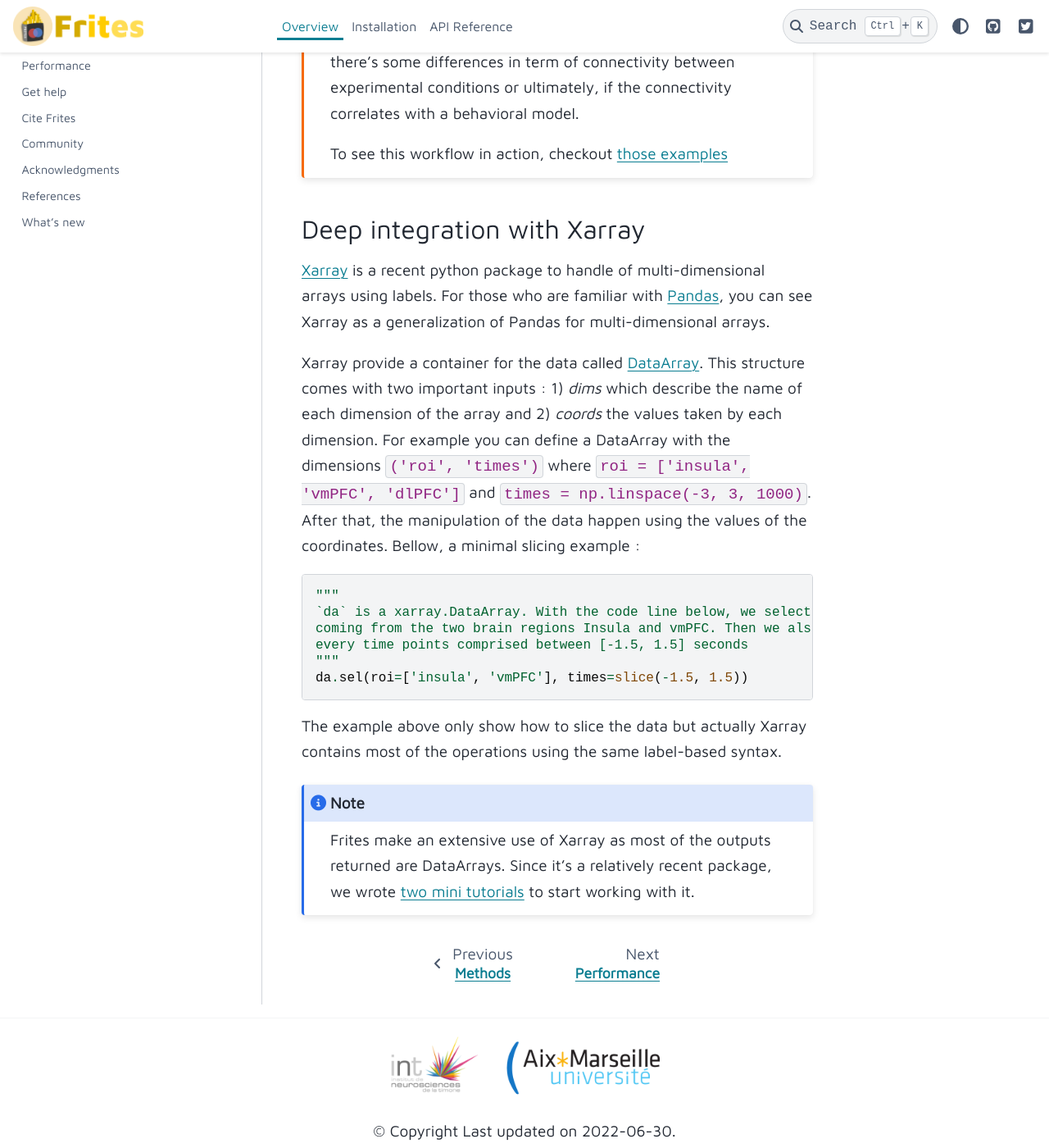
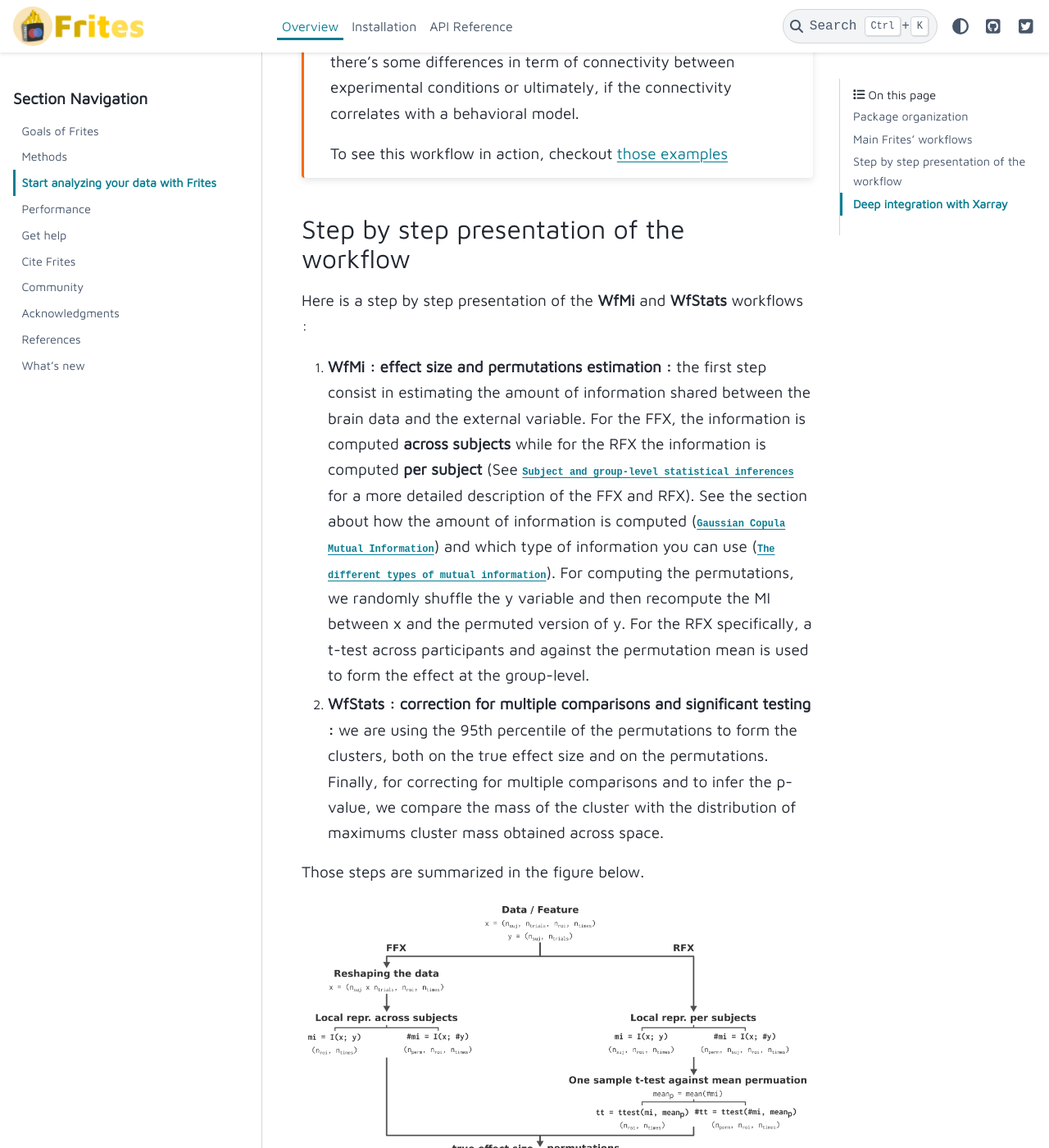
Before and after one commit to brainets/frites, a Sphinx documentation site: the page built from docs/source/overview/ovw_frites.rst, in a window 1280 px wide and 1400 px high, scrolled down 2347 px. Shown: the whole window at 82% size. Built offline with Sphinx 7.4.7 and the PyData theme 0.15.4, drawn with Linux system fonts in a browser that asks for light colours; pages that are not in the unit, such as notebooks, are missing from menus; cross-references to code outside the pages are shown as plain code; some of the changed text lies outside the part shown.

Commit message:
Step by step description of the workflows

```diff
--- a/docs/source/overview/ovw_frites.rst
+++ b/docs/source/overview/ovw_frites.rst
@@ -45,6 +45,22 @@
 
     To see this workflow in action, checkout `those examples <https://brainets.github.io/frites/auto_examples/index.html#mutual-information>`_
 
+Step by step presentation of the workflow
++++++++++++++++++++++++++++++++++++++++++
+
+Here is a step by step presentation of the **WfMi** and **WfStats** workflows :
+
+1. **WfMi : effect size and permutations estimation :** the first step consist in estimating the amount of information shared between the brain data and the external variable. For the FFX, the information is computed **across subjects** while for the RFX the information is computed **per subject** (See :ref:`meth_stats_gp` for a more detailed description of the FFX and RFX). See the section about how the amount of information is computed (:ref:`meth_gcmi`) and which type of information you can use (:ref:`meth_gcmi_types`). For computing the permutations, we randomly shuffle the y variable and then recompute the MI between x and the permuted version of y. For the RFX specifically, a t-test across participants and against the permutation mean is used to form the effect at the group-level.
+2. **WfStats : correction for multiple comparisons and significant testing :** we are using the 95th percentile of the permutations to form the clusters, both on the true effect size and on the permutations. Finally, for correcting for multiple comparisons and to infer the p-value, we compare the mass of the cluster with the distribution of maximums cluster mass obtained across space.
+
+Those steps are summarized in the figure below.
+
+.. figure::  ../_static/stat_pipeline.png
+    :align:  center
+
+    Algorithmic presentation of the statistical pipeline. Extracted from Combrisson et al., 2022 :cite:`combrisson_group-level_2022`.
+
+For a more detailed discussion on group-level analysis, on non-parametric statistics and on corrections for multiple comparisons, see the section :ref:`meth_stats_gp`, see Combrisson et al., 2022 :cite:`combrisson_group-level_2022`.
 
 Deep integration with Xarray
 ++++++++++++++++++++++++++++
--- a/docs/source/refs.bib
+++ b/docs/source/refs.bib
@@ -255,3 +255,21 @@
   year={2021},
   publisher={Nature Publishing Group}
 }
+
+
+@article{combrisson_group-level_2022,
+  title = {Group-level inference of information-based measures for the analyses of cognitive brain networks from neurophysiological data},
+  volume = {258},
+  issn = {1053-8119},
+  url = {https://www.sciencedirect.com/science/article/pii/S1053811922004669},
+  doi = {10.1016/j.neuroimage.2022.119347},
+  language = {en},
+  urldate = {2022-06-30},
+  journal = {NeuroImage},
+  author = {Combrisson, Etienne and Allegra, Michele and Basanisi, Ruggero and Ince, Robin A. A. and Giordano, Bruno L. and Bastin, Julien and Brovelli, Andrea},
+  month = sep,
+  year = {2022},
+  keywords = {Cluster-based, Group-level statistics, Information-based measures, Neurophysiology, Non-parametric, python, Reproducibility},
+  pages = {119347},
+  file = {Combrisson et al. - 2022 - Group-level inference of information-based measure.pdf:/home/etienne/Zotero/storage/ZRQPHPVA/Combrisson et al. - 2022 - Group-level inference of information-based measure.pdf:application/pdf;ScienceDirect Snapshot:/home/etienne/Zotero/storage/CVAP7X27/S1053811922004669.html:text/html},
+}
```
Also changed, not shown: docs/source/overview/ovw_methods.rst (+7 -0 lines), docs/source/_static/stat_pipeline.png (added).
